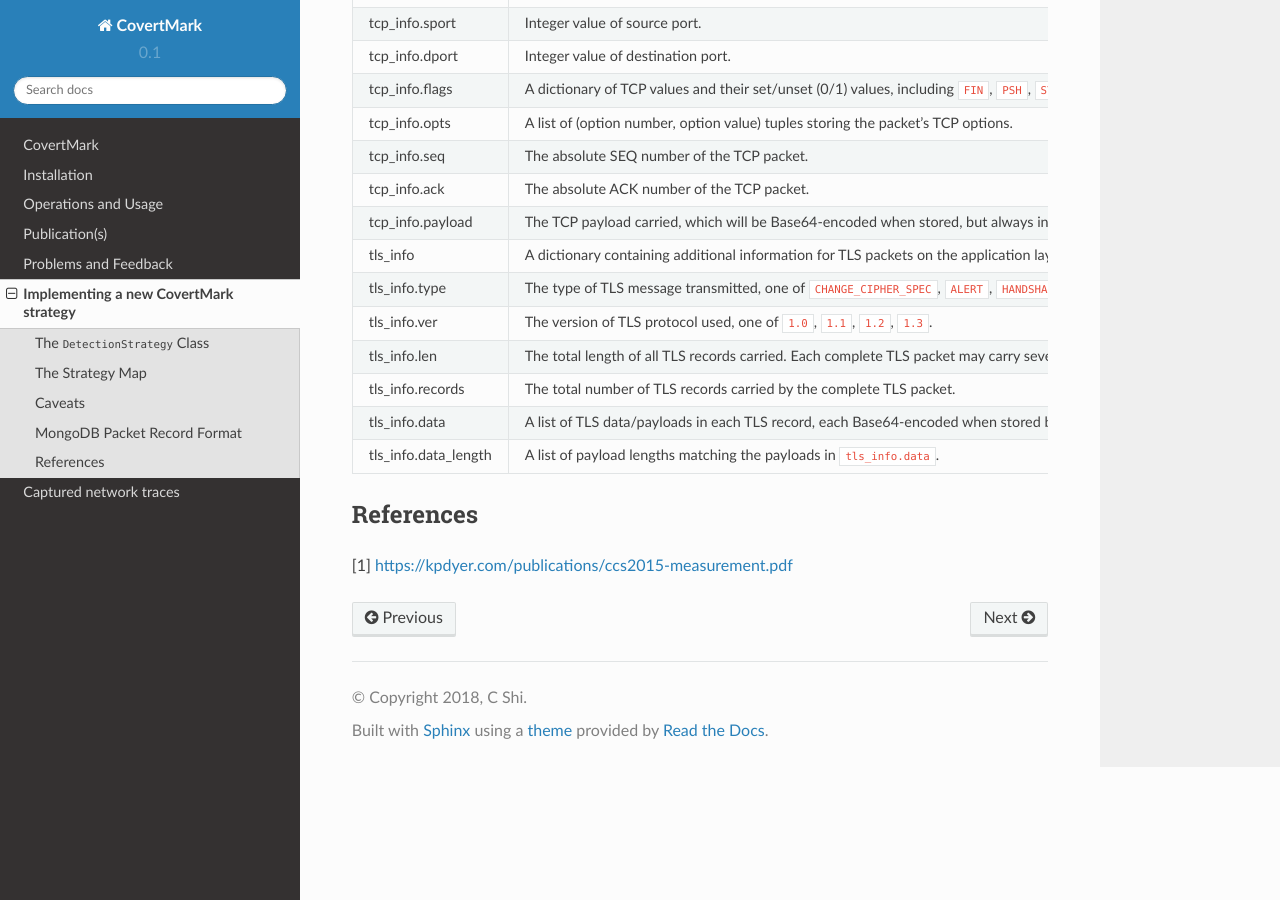
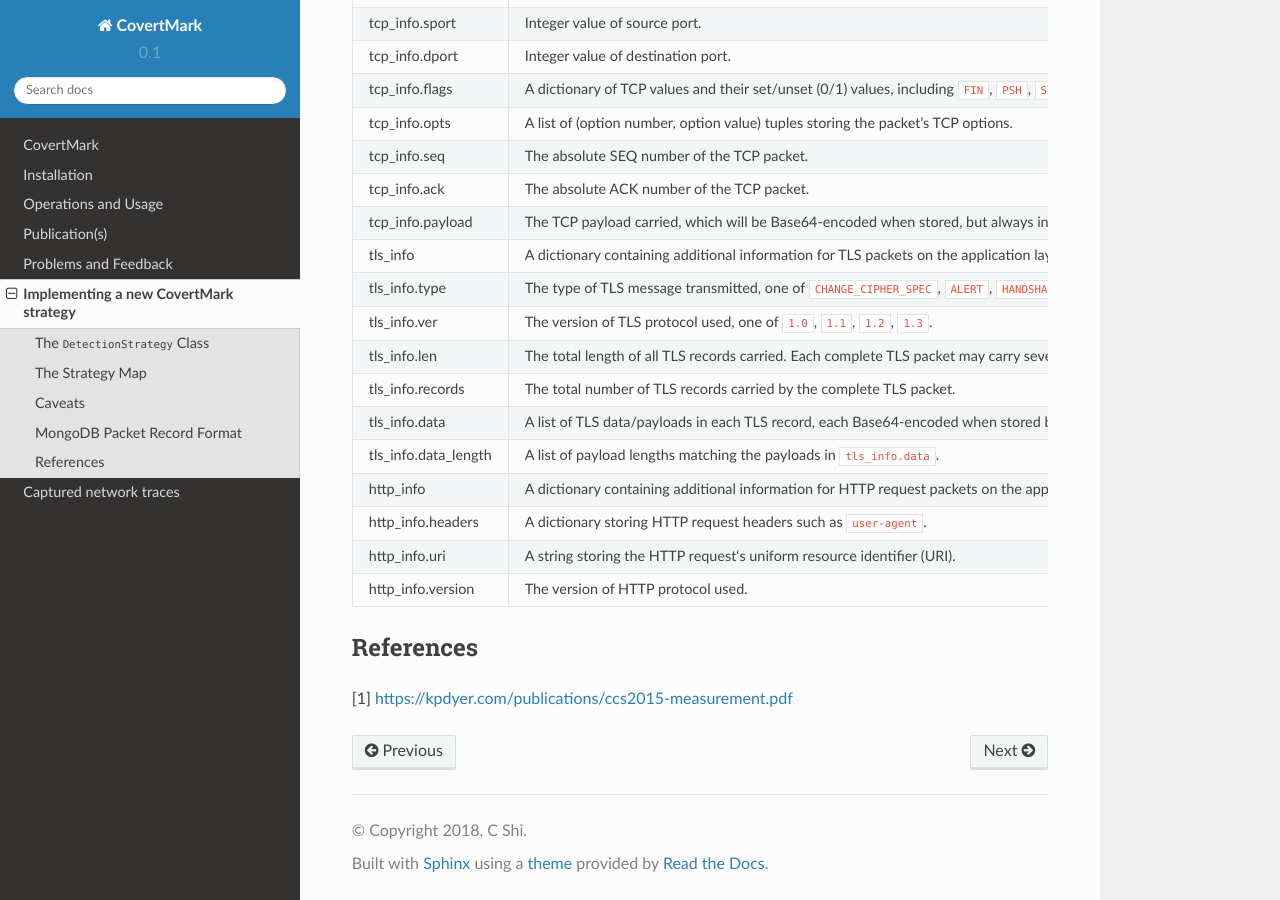
Before and after one commit to chongyangshi/CovertMark, a Sphinx documentation site: the page built from docs/implement_strategy.rst, in a window 1280 px wide and 900 px high, scrolled down 5292 px. Built offline with Sphinx 7.4.7 and the Read the Docs theme 2.0.0, drawn with Linux system fonts in a browser that asks for light colours.

Commit message:
Document HTTP information in packet records.

```diff
--- a/docs/implement_strategy.rst
+++ b/docs/implement_strategy.rst
@@ -460,6 +460,24 @@ and ``_neg_traces`` lists.
 |                                   | matching the payloads in          |
 |                                   | ``tls_info.data``.                |
 +-----------------------------------+-----------------------------------+
+| http_info                         | A dictionary containing           |
+|                                   | additional information for HTTP   |
+|                                   | request packets on the            |
+|                                   | application layer, which are      |
+|                                   | detailed blow. Value is None if   |
+|                                   | the TCP packet is not a HTTP      |
+|                                   | request packet.                   |
++-----------------------------------+-----------------------------------+
+| http_info.headers                 | A dictionary storing HTTP request |
+|                                   | headers such as ``user-agent``.   |
++-----------------------------------+-----------------------------------+
+| http_info.uri                     | A string storing the HTTP request\|
+|                                   | 's uniform resource identifier (U\|
+|                                   | RI).                              |
++-----------------------------------+-----------------------------------+
+| http_info.version                 | The version of HTTP protocol used\|
+|                                   | .                                 |
++-----------------------------------+-----------------------------------+
 
 References
 ----------
```
